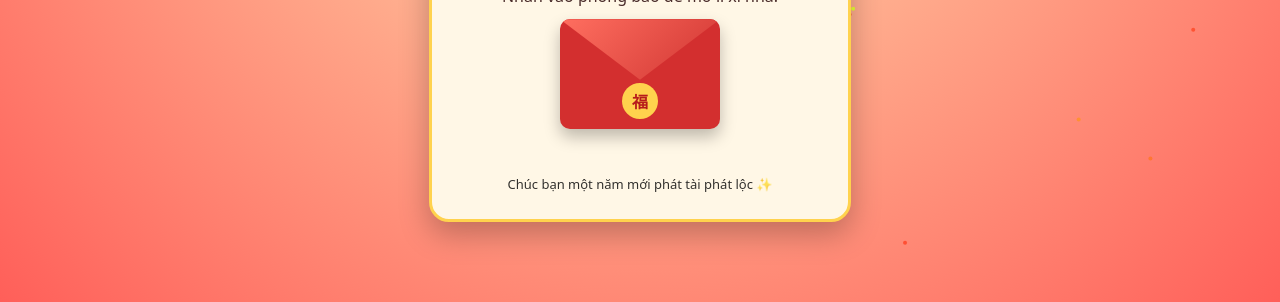
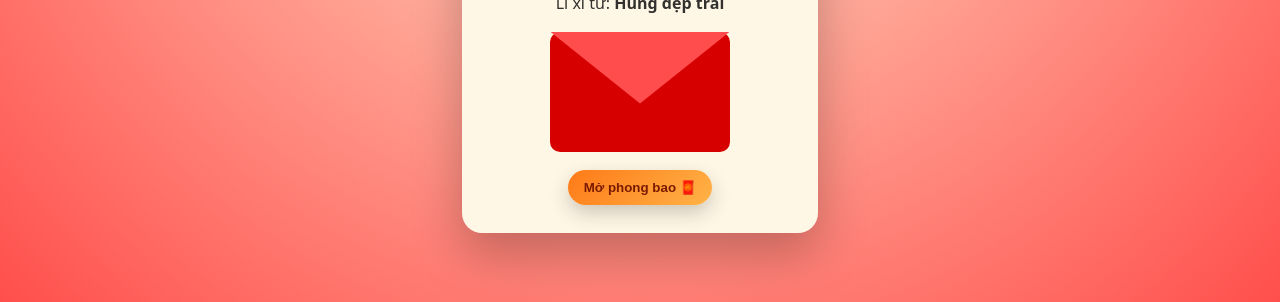
Before and after one commit to huglineshow-design/li-xi-2026, a plain HTML site: page index.html in a window 1280 px wide. Shown: the part 347-649 px from the top of the page. Drawn offline with Linux system fonts and the light colour scheme.

Commit message:
Refactor styles and enhance envelope interaction
Updated styles and functionality for the envelope card and fireworks effect.

```diff
--- a/index.html
+++ b/index.html
@@ -11,165 +11,180 @@
       display: flex;
       align-items: center;
       justify-content: center;
-      background: radial-gradient(circle at top, #ffefba, #ff4d4d);
+      background: radial-gradient(circle at top, #ffefd5, #ff3b3b);
       font-family: system-ui, Arial, sans-serif;
       overflow: hidden;
     }
     .card {
       background: #fff7e6;
-      padding: 22px 18px 26px;
+      padding: 24px 18px 28px;
       border-radius: 20px;
       text-align: center;
-      box-shadow: 0 12px 30px rgba(0,0,0,.25);
-      max-width: 380px;
-      width: 92%;
-      border: 3px solid #ffd24d;
+      box-shadow: 0 20px 50px rgba(0,0,0,.25);
+      z-index: 2;
+      max-width: 320px;
+      width: 90%;
+    }
+    h1 { margin: 0 0 8px; }
+    .sender { opacity: .8; margin-bottom: 12px; }
+    .envelope {
+      width: 180px;
+      height: 120px;
+      margin: 18px auto;
       position: relative;
-      z-index: 2;
+      cursor: pointer;
+      perspective: 800px;
     }
-    h1 { color: #c62828; margin: 6px 0; font-size: 26px; }
-    .from { font-weight: 800; color: #b71c1c; margin-bottom: 6px; }
-    p { color: #4a2c2a; margin: 6px 0 12px; }
-
-    /* Phong bao */
-    .wrap { display: inline-block; cursor: pointer; perspective: 800px; }
-    .env {
-      width: 160px; height: 110px;
-      background: #d32f2f;
+    .env-body {
+      position: absolute;
+      inset: 0;
+      background: #d60000;
       border-radius: 10px;
-      position: relative;
-      overflow: hidden;
-      box-shadow: 0 8px 16px rgba(0,0,0,.25);
     }
-    .flap {
-      position: absolute; inset: 0;
-      background: linear-gradient(135deg, #ff6f60, #c62828);
+    .env-flap {
+      position: absolute;
+      width: 100%;
+      height: 100%;
+      background: #ff4d4d;
+      clip-path: polygon(0 0, 100% 0, 50% 60%);
       transform-origin: top;
-      transition: transform .7s cubic-bezier(.2,.8,.2,1);
-      clip-path: polygon(0 0, 100% 0, 50% 55%);
+      transition: transform .8s ease;
     }
-    .open .flap { transform: rotateX(180deg); }
-
-    .seal {
-      position: absolute; bottom: 10px; left: 50%;
-      transform: translateX(-50%);
-      width: 36px; height: 36px;
-      border-radius: 50%;
-      background: #ffd24d;
-      color: #b71c1c; font-weight: 900;
-      display: grid; place-items: center;
+    .opened .env-flap {
+      transform: rotateX(160deg);
+    }
+    button {
+      border: 0;
+      padding: 10px 16px;
+      border-radius: 999px;
+      background: linear-gradient(135deg,#ff7a18,#ffb347);
+      color: #7a1a00;
+      font-weight: 700;
+      cursor: pointer;
+      box-shadow: 0 8px 20px rgba(0,0,0,.2);
+    }
+    .result {
+      margin-top: 12px;
+      font-size: 20px;
+      font-weight: 800;
+      color: #c0392b;
+      display: none;
     }
 
-    .result {
-      margin-top: 14px;
-      font-size: 22px;
-      font-weight: 900;
-      color: #1b5e20;
-      min-height: 1.2em;
+    /* Pháo hoa */
+    .firework {
+      position: absolute;
+      width: 6px;
+      height: 6px;
+      border-radius: 50%;
+      animation: boom 1.2s ease-out forwards;
+      pointer-events: none;
     }
-
-    /* Pháo hoa (canvas phủ nền) */
-    canvas { position: fixed; inset: 0; z-index: 1; pointer-events: none; }
+    @keyframes boom {
+      from { transform: scale(1); opacity: 1; }
+      to { transform: scale(15); opacity: 0; }
+    }
 
     /* Ngựa chạy */
     .horse {
-      position: fixed; bottom: 12px; left: -120px;
+      position: absolute;
+      bottom: 10%;
+      left: -60px;
       font-size: 48px;
-      animation: run 8s linear infinite;
-      z-index: 2;
-      filter: drop-shadow(0 4px 6px rgba(0,0,0,.3));
+      animation: run 10s linear infinite;
+      z-index: 1;
     }
     @keyframes run {
-      0% { left: -120px; }
-      100% { left: 110%; }
+      from { left: -60px; }
+      to { left: 110%; }
     }
-
-    .hint { font-size: 13px; opacity: .8; }
   </style>
 </head>
 <body>
-  <canvas id="fw"></canvas>
 
   <div class="horse">🐎</div>
 
-  <div class="card">
+  <div class="card" id="card">
     <h1>Chúc mừng năm mới 🎉</h1>
-    <div class="from">Từ: Hùng đẹp trai</div>
-    <p>Nhấn vào phong bao để mở lì xì nha!</p>
+    <div class="sender">Lì xì từ: <b>Hùng đẹp trai</b></div>
 
-    <div class="wrap" id="wrap">
-      <div class="env" id="env">
-        <div class="flap"></div>
-        <div class="seal">福</div>
-      </div>
+    <div class="envelope" onclick="openEnvelope()">
+      <div class="env-body"></div>
+      <div class="env-flap"></div>
     </div>
 
+    <button onclick="openEnvelope()">Mở phong bao 🧧</button>
     <div class="result" id="result"></div>
-    <div class="hint">Chúc bạn một năm mới phát tài phát lộc ✨</div>
   </div>
 
   <script>
-    // ---- Random tiền (10k–200k, số tròn) + giảm ẩn tỉ lệ >100k xuống ~50% ----
-    const MOC_TIEN = [10000,20000,30000,40000,50000,100000,200000];
+    const openedKey = "li_xi_opened_2026";
+    const amountKey = "li_xi_amount_2026";
 
-    function randomTien() {
-      // Tạo trọng số: mốc >100k bị giảm ẩn 50%
-      const weights = MOC_TIEN.map(v => v > 100000 ? 0.5 : 1);
-      const total = weights.reduce((a,b)=>a+b,0);
-      let r = Math.random() * total;
-      for (let i=0;i<MOC_TIEN.length;i++){
-        r -= weights[i];
-        if (r <= 0) return MOC_TIEN[i];
-      }
-      return 10000;
+    function randomAmount() {
+      const low = [10000, 20000, 50000];
+      const high = [100000, 200000];
+
+      const pickHigh = Math.random() < 0.5; // 50% cho nhóm >100k
+      const pool = pickHigh ? high : low;
+
+      return pool[Math.floor(Math.random() * pool.length)];
     }
 
-    const wrap = document.getElementById('wrap');
-    const env = document.getElementById('env');
-    const result = document.getElementById('result');
-    let opened = false;
+    function formatMoney(num) {
+      return Number(num).toLocaleString("vi-VN") + "đ";
+    }
 
-    wrap.onclick = () => {
-      if (opened) return;
-      opened = true;
-      env.classList.add('open');
-      setTimeout(() => {
-        const tien = randomTien();
-        result.textContent = `Bạn nhận được ${ (tien/1000) }k 🎁`;
-        burst();
-      }, 650);
-    };
+    function openEnvelope() {
+      const opened = localStorage.getItem(openedKey);
+      const card = document.getElementById("card");
+      const result = document.getElementById("result");
 
-    // ---- Pháo hoa đơn giản bằng canvas ----
-    const c = document.getElementById('fw');
-    const ctx = c.getContext('2d');
-    function resize(){ c.width = innerWidth; c.height = innerHeight; }
-    addEventListener('resize', resize); resize();
+      card.classList.add("opened");
 
-    let particles = [];
-    function burst(){
-      const x = Math.random()*c.width;
-      const y = Math.random()*c.height*0.5;
-      for(let i=0;i<80;i++){
-        const a = Math.random()*Math.PI*2;
-        const s = Math.random()*4+2;
-        particles.push({x,y,vx:Math.cos(a)*s,vy:Math.sin(a)*s,life:60+Math.random()*30});
+      if (opened) {
+        const savedAmount = localStorage.getItem(amountKey);
+        result.style.display = "block";
+        result.innerText = "Bạn đã mở rồi 😅\nSố tiền: " + formatMoney(savedAmount);
+        return;
+      }
+
+      const amount = randomAmount();
+      localStorage.setItem(openedKey, "true");
+      localStorage.setItem(amountKey, amount);
+
+      result.style.display = "block";
+      result.innerText = "🎊 Bạn nhận được: " + formatMoney(amount);
+
+      launchFireworks();
+    }
+
+    function launchFireworks() {
+      for (let i = 0; i < 20; i++) {
+        setTimeout(createFirework, i * 120);
       }
     }
-    // bắn liên tục nhẹ
-    setInterval(()=> burst(), 1200);
 
-    function loop(){
-      ctx.clearRect(0,0,c.width,c.height);
-      particles = particles.filter(p=>p.life>0);
-      particles.forEach(p=>{
-        p.x += p.vx; p.y += p.vy; p.vy += 0.03; p.life--;
-        ctx.fillStyle = `hsl(${(p.life*6)%360},100%,60%)`;
-        ctx.beginPath(); ctx.arc(p.x,p.y,2,0,Math.PI*2); ctx.fill();
-      });
-      requestAnimationFrame(loop);
+    function createFirework() {
+      const fw = document.createElement("div");
+      fw.className = "firework";
+      fw.style.left = Math.random() * window.innerWidth + "px";
+      fw.style.top = Math.random() * window.innerHeight * 0.5 + "px";
+      fw.style.background = `hsl(${Math.random()*360}, 90%, 60%)`;
+      document.body.appendChild(fw);
+      setTimeout(() => fw.remove(), 1200);
     }
-    loop();
+
+    // Nếu đã mở trước đó thì hiển thị luôn
+    (function init() {
+      const opened = localStorage.getItem(openedKey);
+      if (opened) {
+        const result = document.getElementById("result");
+        const savedAmount = localStorage.getItem(amountKey);
+        result.style.display = "block";
+        result.innerText = "Bạn đã mở rồi 😅\nSố tiền: " + formatMoney(savedAmount);
+      }
+    })();
   </script>
 </body>
 </html>
```
